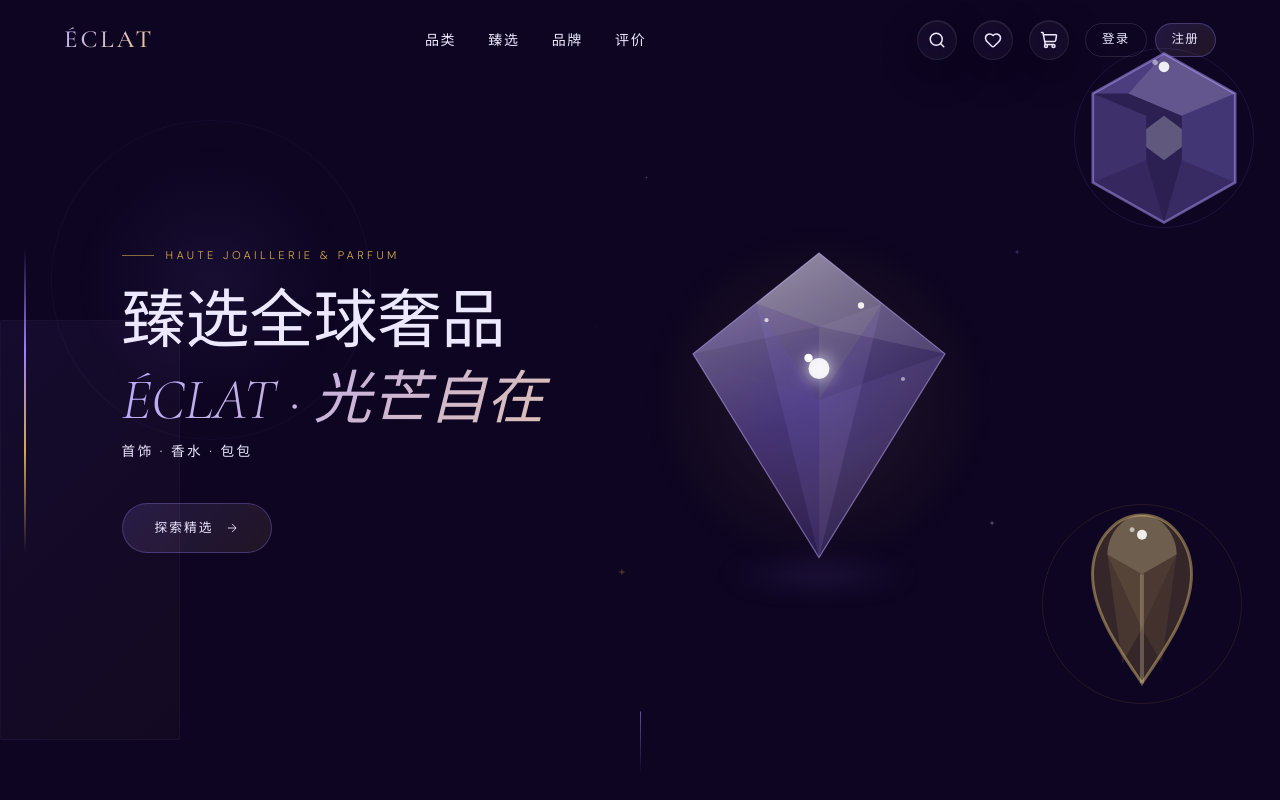
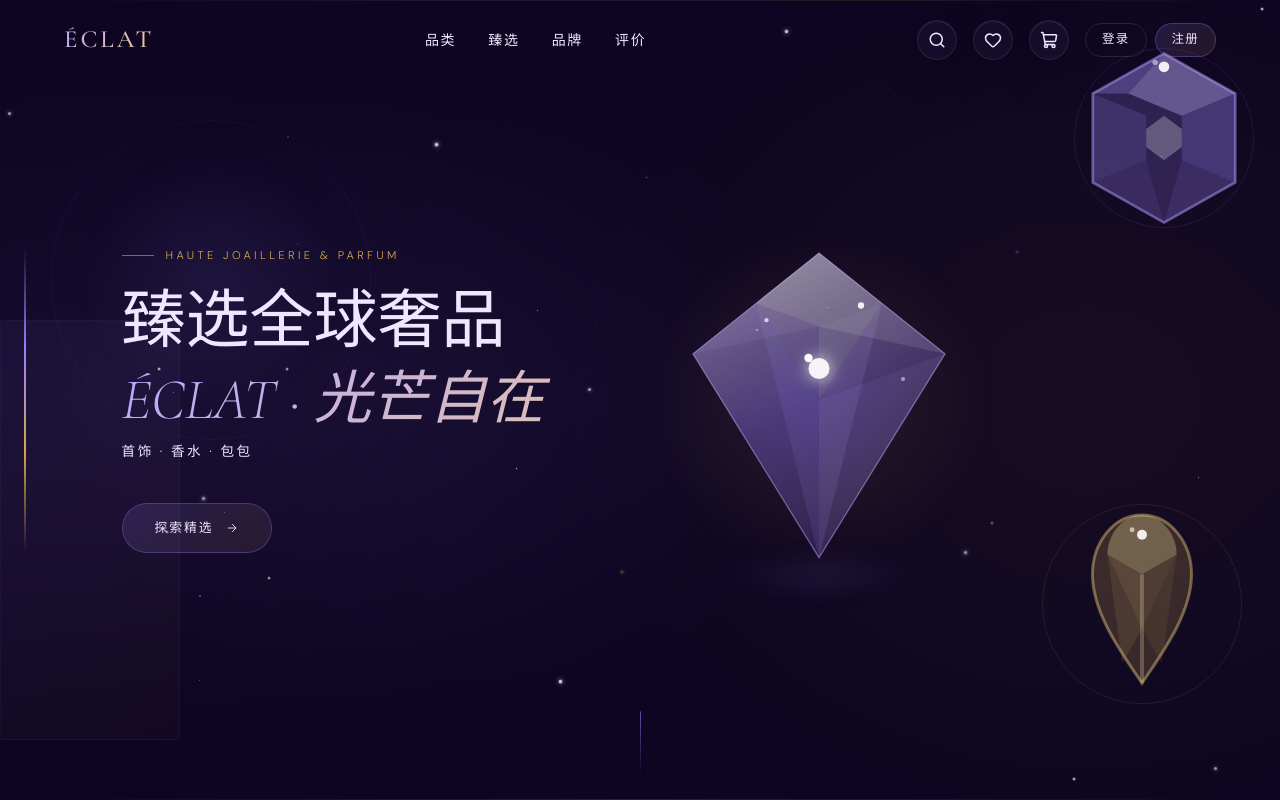
Before and after one commit to xxx-web/eclat-luxury, a React (Vite) app: page / in a window 1280 px wide. Shown: the top 800 px of the page. Built offline with nearby package versions, Linux system fonts and the light colour scheme.

Commit message:
style: Hero 背景还原 v29 风格 - 多重 radial-gradient + 28 颗散布星星 + 顶底部渐变线

```diff
--- a/src/components/HeroSection.tsx
+++ b/src/components/HeroSection.tsx
@@ -1,9 +1,89 @@
+import { useMemo } from 'react';
 import { motion } from 'framer-motion';
 import { BlurText } from './BlurText';
 
 export function HeroSection() {
+  // Generate stars once (v29 style: 8 big + 10 medium + 10 small = 28 stars)
+  const stars = useMemo(() => {
+    const list: Array<{ top: number; left: number; size: 'big' | 'medium' | 'small'; dur: number; delay: number; minOp?: number; maxOp?: number }> = [];
+    const types: Array<{ size: 'big' | 'medium' | 'small'; count: number }> = [
+      { size: 'big', count: 8 },
+      { size: 'medium', count: 10 },
+      { size: 'small', count: 10 },
+    ];
+    types.forEach(({ size, count }) => {
+      for (let i = 0; i < count; i++) {
+        const dur = 2 + Math.random() * 3;
+        const delay = Math.random() * 4;
+        const star: typeof list[number] = {
+          top: Math.random() * 100,
+          left: Math.random() * 100,
+          size,
+          dur,
+          delay,
+        };
+        if (size === 'big') {
+          star.minOp = 0.3 + Math.random() * 0.15;
+          star.maxOp = 0.9 + Math.random() * 0.1;
+        }
+        list.push(star);
+      }
+    });
+    return list;
+  }, []);
+
   return (
-    <section id="hero" className="relative min-h-screen flex items-center overflow-hidden pt-18">
+    <section
+      id="hero"
+      className="relative min-h-screen flex items-center overflow-hidden pt-18"
+      style={{
+        background:
+          'radial-gradient(ellipse 70% 60% at 10% 50%, rgba(155,127,255,0.07) 0%, transparent 70%),' +
+          'radial-gradient(ellipse 50% 70% at 35% 50%, rgba(155,127,255,0.04) 0%, transparent 60%),' +
+          'radial-gradient(ellipse 60% 80% at 85% 50%, rgba(212,168,75,0.05) 0%, transparent 70%),' +
+          '#0d0521',
+      }}
+    >
+      {/* Top divider line */}
+      <div
+        className="absolute top-0 left-0 right-0 h-px pointer-events-none z-[1]"
+        style={{
+          background:
+            'linear-gradient(90deg, transparent, rgba(155,127,255,0.12), rgba(212,168,75,0.12), transparent)',
+        }}
+      />
+
+      {/* Background stars (v29 style: 28 stars) */}
+      <div className="absolute inset-0 pointer-events-none overflow-hidden z-[1]">
+        {stars.map((star, i) => {
+          const sizeClass =
+            star.size === 'big' ? 'w-[3px] h-[3px]' :
+            star.size === 'medium' ? 'w-[2px] h-[2px]' :
+            'w-px h-px';
+          const shadow =
+            star.size === 'big'
+              ? '0 0 4px rgba(255,255,255,0.8), 0 0 8px rgba(155,127,255,0.4)'
+              : 'none';
+          return (
+            <div
+              key={i}
+              className={`absolute rounded-full bg-white ${sizeClass}`}
+              style={{
+                top: `${star.top}%`,
+                left: `${star.left}%`,
+                boxShadow: shadow,
+                ['--dur' as string]: `${star.dur.toFixed(1)}s`,
+                ['--delay' as string]: `${star.delay.toFixed(1)}s`,
+                ['--min-op' as string]: star.minOp ? star.minOp.toFixed(2) : '0.2',
+                ['--max-op' as string]: star.maxOp ? star.maxOp.toFixed(2) : '0.9',
+                animation: `starTwinkle ${star.dur.toFixed(1)}s ease-in-out infinite`,
+                animationDelay: `${star.delay.toFixed(1)}s`,
+              }}
+            />
+          );
+        })}
+      </div>
+
       {/* Left decorative shapes (v29 style) */}
       <div
         className="hidden md:block absolute pointer-events-none z-[1]"
@@ -324,6 +404,14 @@ export function HeroSection() {
         </svg>
       </div>
 
+      {/* Bottom divider line (v29 style) */}
+      <div
+        className="absolute bottom-0 left-0 right-0 h-px pointer-events-none z-[1]"
+        style={{
+          background: 'linear-gradient(90deg, transparent, rgba(240,236,230,0.12), transparent)',
+        }}
+      />
+
       {/* Scroll Indicator */}
       <motion.div
         animate={{ y: [0, 10, 0] }}
```
